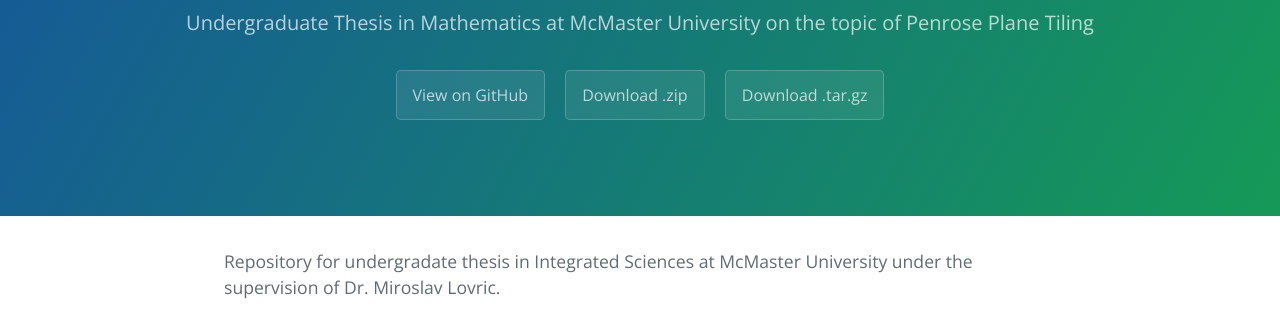
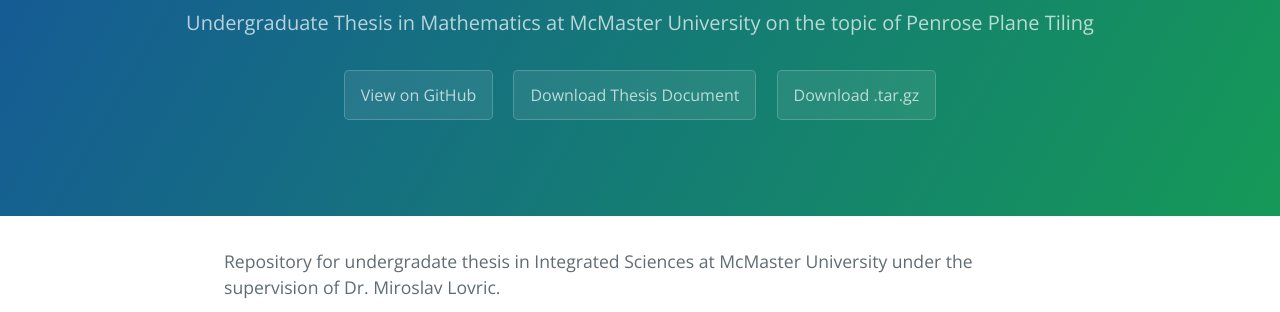
Before and after one commit to jessebett/PenroseTilingThesis, a plain HTML site: page index.html in a window 1280 px wide. Shown: the part 167-479 px from the top of the page. Drawn offline with nearby package versions, Linux system fonts and the light colour scheme.

Commit message:
Update index.html

```diff
--- a/index.html
+++ b/index.html
@@ -14,7 +14,7 @@
       <h1 class="project-name">Penrose Tiling Thesis</h1>
       <h2 class="project-tagline">Undergraduate Thesis in Mathematics at McMaster University on the topic of Penrose Plane Tiling</h2>
       <a href="https://github.com/jessebett/PenroseTilingThesis" class="btn">View on GitHub</a>
-      <a href="https://github.com/jessebett/PenroseTilingThesis/zipball/master" class="btn">Download .zip</a>
+      <a href="Thesis/Bettencourt_Penrose_Tiling_Thesis_2015.pdf" class="btn">Download Thesis Document</a>
       <a href="https://github.com/jessebett/PenroseTilingThesis/tarball/master" class="btn">Download .tar.gz</a>
     </section>
 
```
